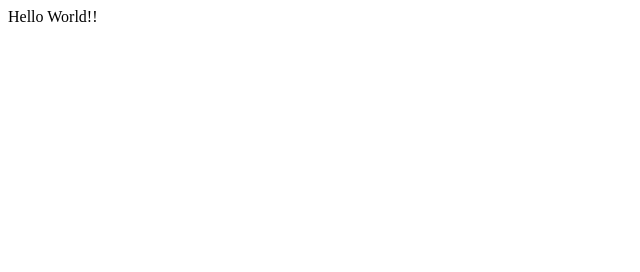
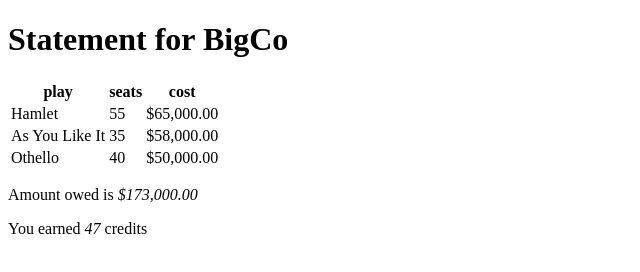
Before and after one commit to shuhei0916/refactoring, a plain HTML site: page index.html in a window 1280 px wide. Shown: the whole page, without its empty margins (0-640 px from the left). Drawn offline with Linux system fonts and the light colour scheme.

Commit message:
added displayResult() in statement.js

```diff
--- a/index.html
+++ b/index.html
@@ -6,7 +6,6 @@
         <title>refactoring</title>
     </head>
     <body>
-        Hello World!!
         <div id="result"></div>
         <script type="module" src="statement.js"></script>
     </body>
--- a/statement.js
+++ b/statement.js
@@ -128,11 +128,12 @@ export default function createStatementData(invoice, plays) {
   }
 }
 
-console.log("hoge");
-
-
-console.log("hello");
+function displayResult(html) {
+  const resultElement = document.getElementById('result');
+  result.innerHTML = html;
+}
 
 // console.log(invoices[0], plays);
 console.log(createStatementData(invoices[0], plays));
-console.log(htmlStatement(invoices[0], plays));
+
+displayResult(htmlStatement(invoices[0], plays));
```
